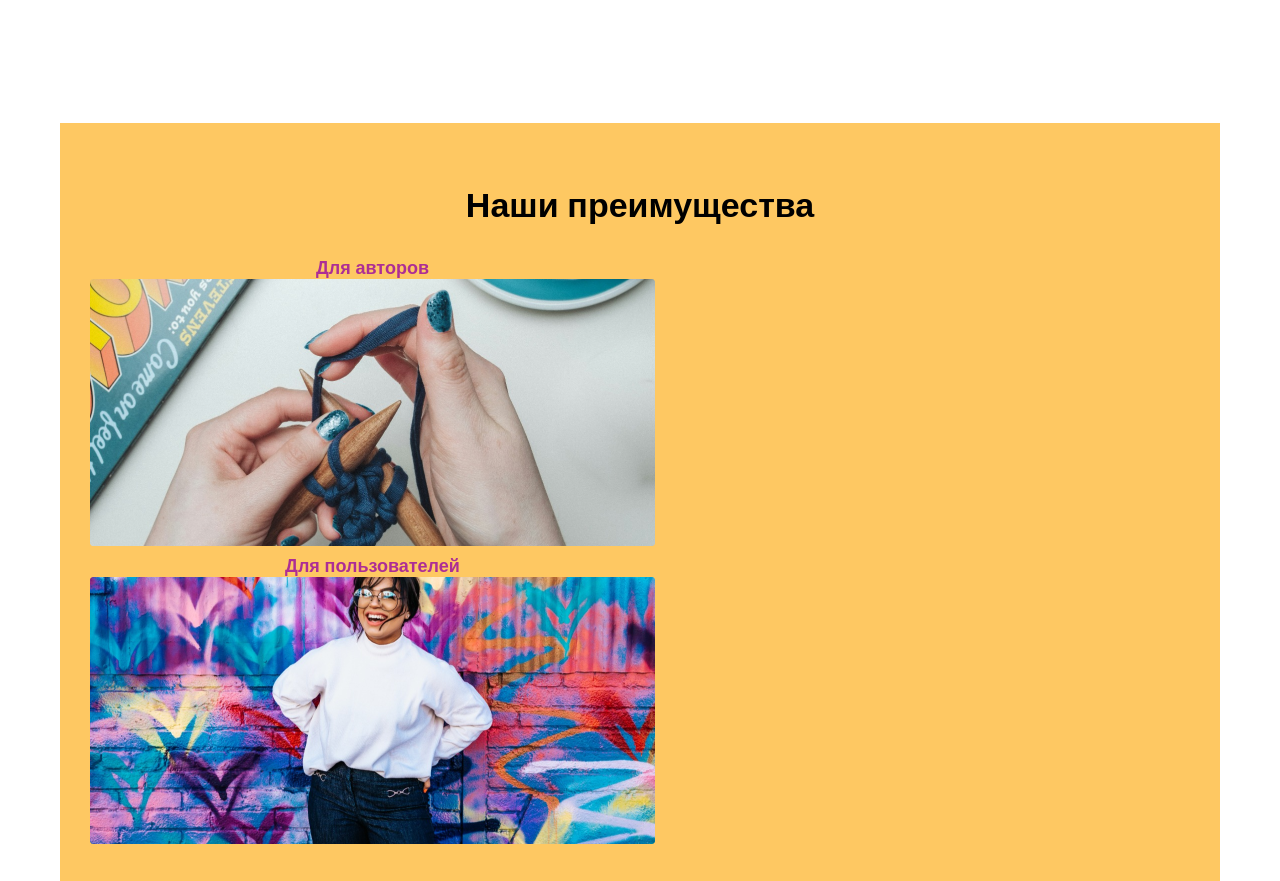
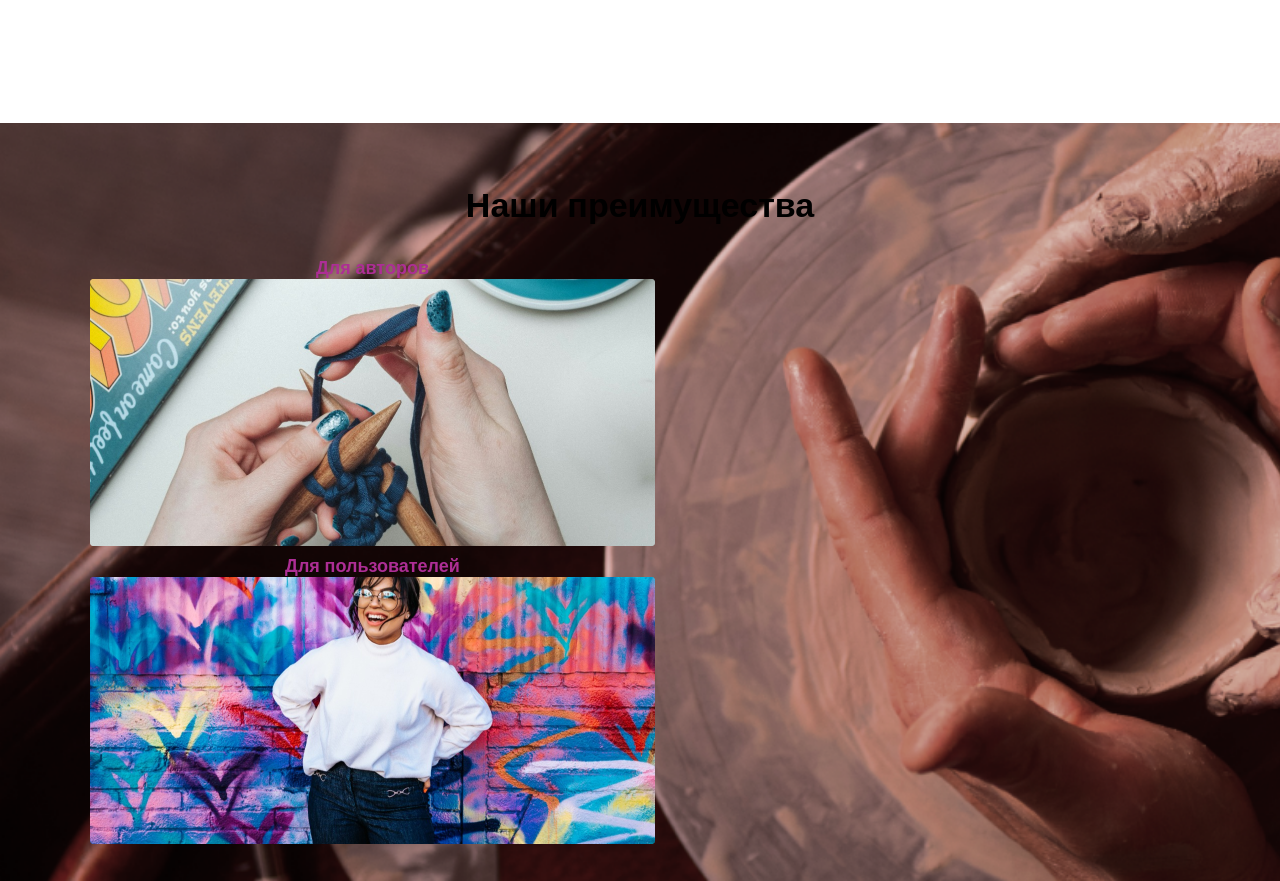
Before and after one commit to yanasaa/firststructure, a website: page index.html in a window 1280 px wide. Shown: the part 1100-1981 px from the top of the page. Drawn offline with nearby package versions, Linux system fonts and the light colour scheme; files whose address does not match are found by name.

Commit message:
feat: add bg

```diff
--- a/template/sass/components/_advantages.scss
+++ b/template/sass/components/_advantages.scss
@@ -1,6 +1,10 @@
-
+.advantages {
+  background-image: url('../../../template/src/img/backgrounds/advantages-bg.png');
+  background-size:cover;
+  background-repeat: no-repeat;
+}
 
 .advantages__wrapper {
   padding: 30px;
-  background-color: $color-secondary;
+
 }
```
Also changed, not shown: template/sass/style.css, 1 other file.
